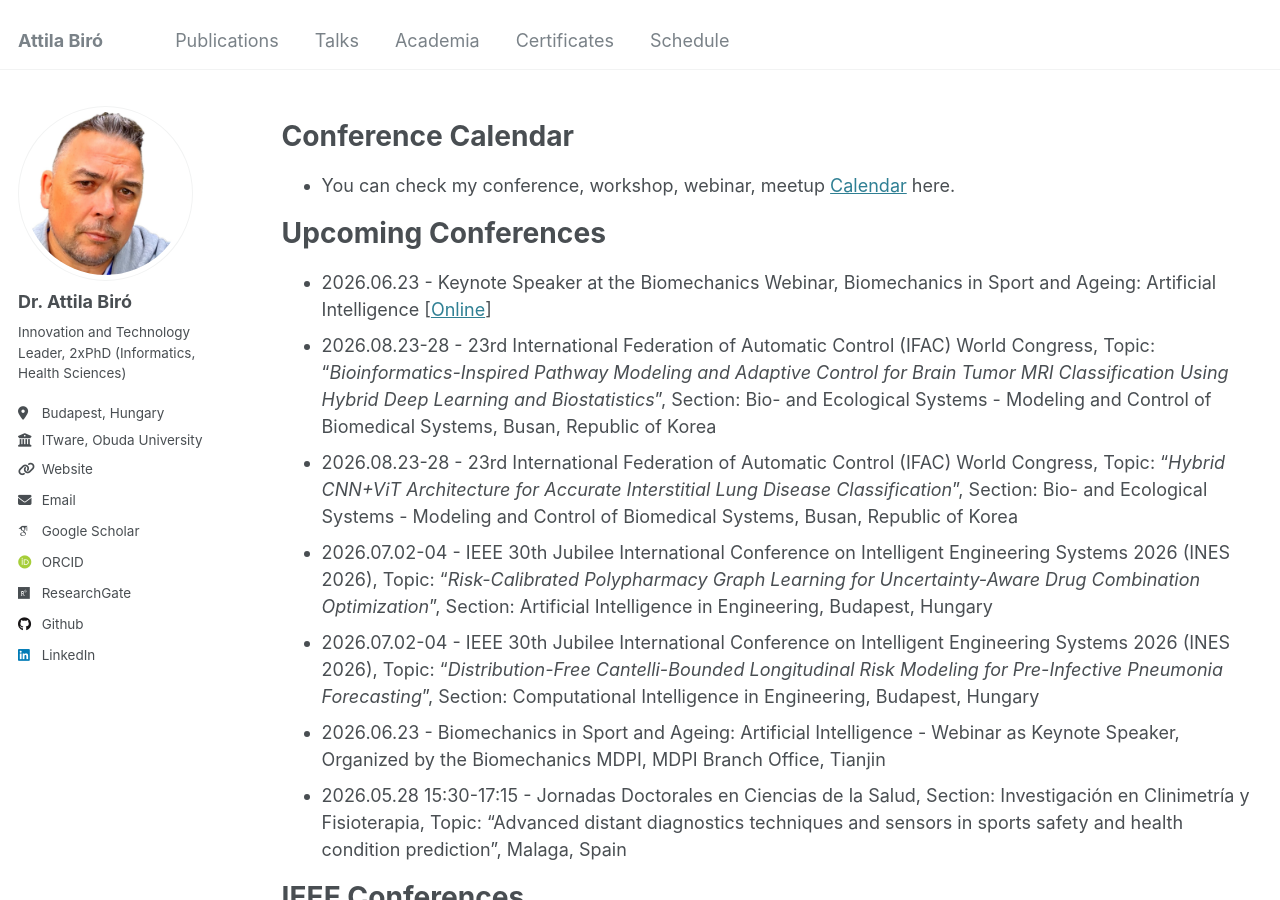
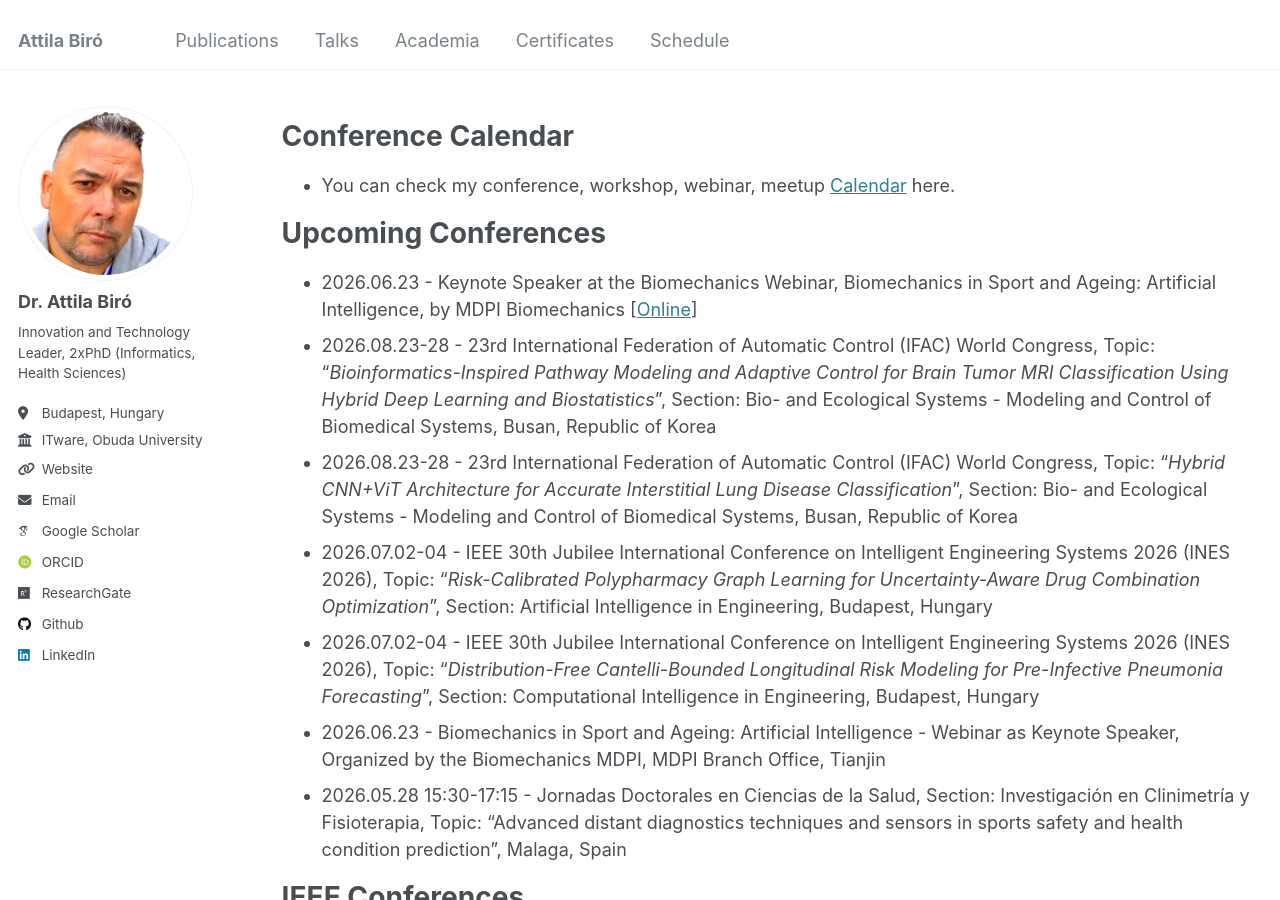
Before and after one commit to biroka/biroka.github.io, a Jekyll site: the page built from _pages/talks.md, in a window 1280 px wide and 900 px high. Built offline with Jekyll 4.4.1, drawn with Linux system fonts in a browser that asks for light colours; some web fonts are replaced.

Commit message:
Modify keynote speaker entry for Biomechanics Webinar
Updated the details of the keynote speaker event at the Biomechanics Webinar to include the organizer's name.

```diff
--- a/_pages/talks.md
+++ b/_pages/talks.md
@@ -12,7 +12,7 @@ Conference Calendar
 
 Upcoming Conferences
 ======
-* 2026.06.23 - Keynote Speaker at the Biomechanics Webinar, Biomechanics in Sport and Ageing: Artificial Intelligence [<a target="_new" href="https://sciforum.net/event/Biomechanics-1?subscribe&section=#welcomef">Online</a>]
+* 2026.06.23 - Keynote Speaker at the Biomechanics Webinar, Biomechanics in Sport and Ageing: Artificial Intelligence, by MDPI Biomechanics [<a target="_new" href="https://sciforum.net/event/Biomechanics-1?subscribe&section=#welcomef">Online</a>]
 * 2026.08.23-28 - 23rd International Federation of Automatic Control (IFAC) World Congress, Topic: "_Bioinformatics-Inspired Pathway Modeling and Adaptive Control for Brain Tumor MRI Classification Using Hybrid Deep Learning and Biostatistics_", Section: Bio- and Ecological Systems - Modeling and Control of Biomedical Systems, Busan, Republic of Korea
 * 2026.08.23-28 - 23rd International Federation of Automatic Control (IFAC) World Congress, Topic: "_Hybrid CNN+ViT Architecture for Accurate Interstitial Lung Disease Classification_", Section: Bio- and Ecological Systems - Modeling and Control of Biomedical Systems, Busan, Republic of Korea
 * 2026.07.02-04 - IEEE 30th Jubilee International Conference on Intelligent Engineering Systems 2026 (INES 2026), Topic: "_Risk-Calibrated Polypharmacy Graph Learning for Uncertainty-Aware Drug Combination Optimization_", Section: Artificial Intelligence in Engineering, Budapest, Hungary
```
